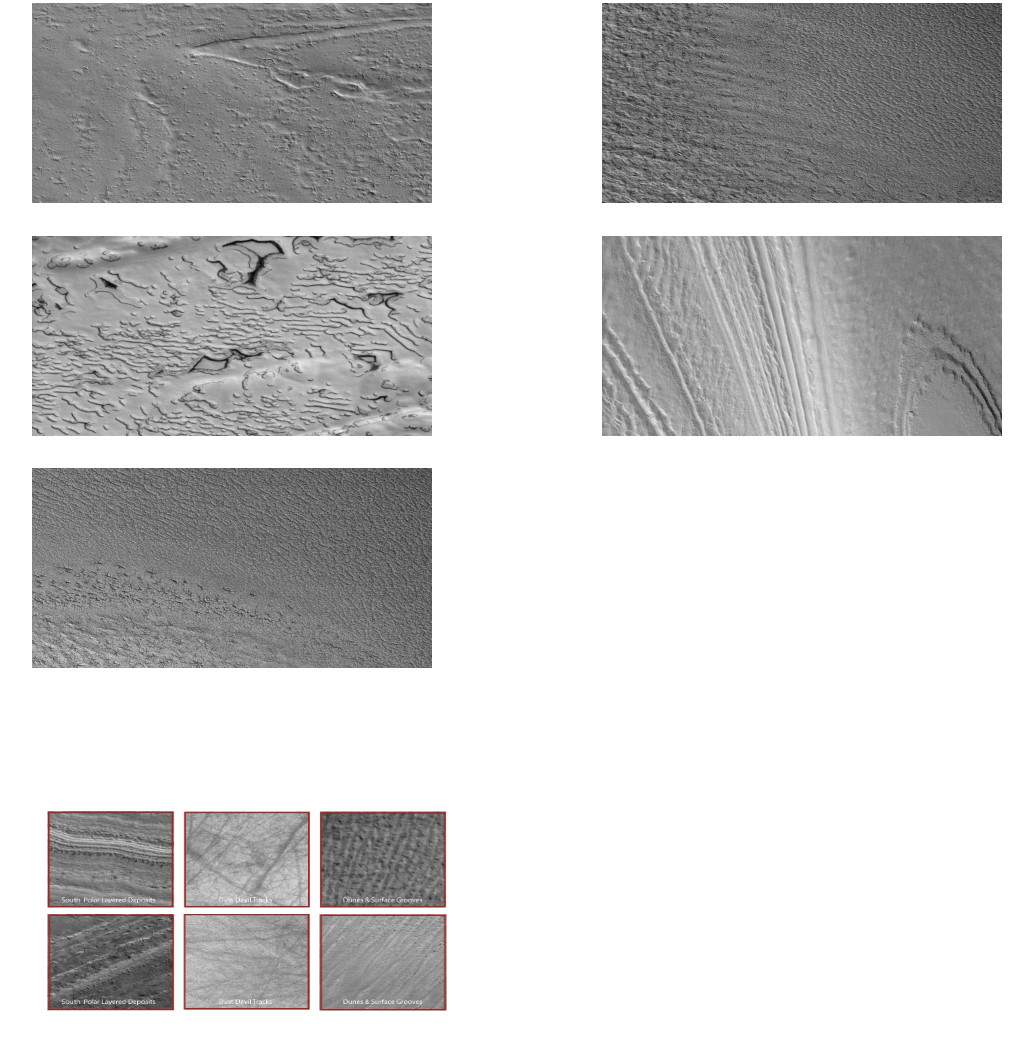
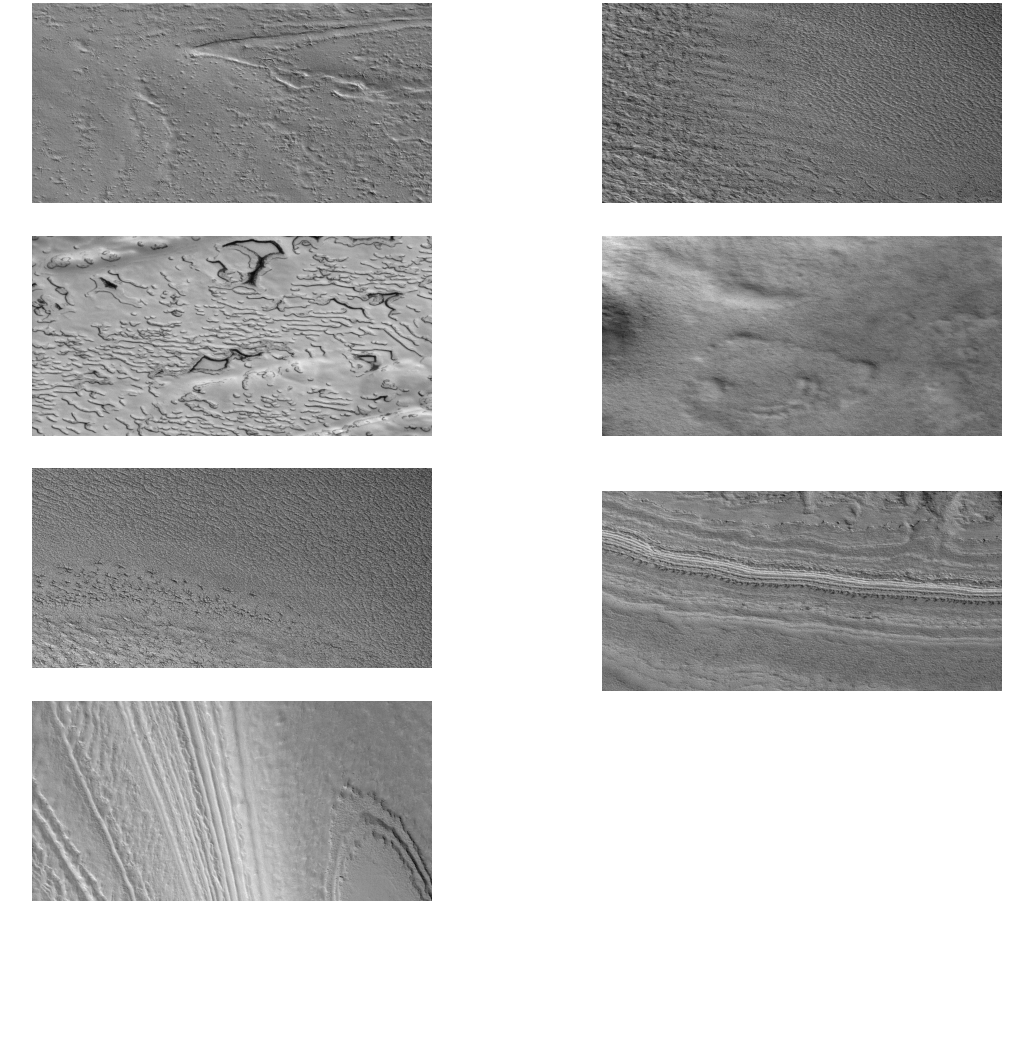
Before and after one commit to simoneduca/planet-four, a website: page public/index.html in a window 1280 px wide. Shown: the part 2064-3123 px from the top of the page, without its empty margins (36-1069 px from the left). Drawn offline with nearby package versions, Linux system fonts and the light colour scheme.

Commit message:
New images

```diff
--- a/public/index.html
+++ b/public/index.html
@@ -123,6 +123,13 @@
                 <p><i>Channel network and spiders</i>
                 </p>
             </div>
+            <div>
+                <a href="img/sg_APFT0000029g.png" class="fancybox" rel="gallery" title="None of the features are present">
+                    <img src="img/sg_APFT0000029g.png">
+                </a>
+                <p><i><strong>None</strong> of the features (spiders, baby spiders, channel networks, swiss cheese, and craters) are present</i>
+                </p>
+            </div>
         </div>
         <div class="col-md-6">
             <div>
@@ -154,10 +161,17 @@
                 </p>
             </div>
             <div>
-                <a href="img/sg_APFT0000029g.png" class="fancybox" rel="gallery" title="None of the features are present">
-                    <img src="img/sg_APFT0000029g.png">
+                <a href="img/none1.png" class="fancybox" rel="gallery" title="None of the features are present">
+                    <img src="img/none1.png">
                 </a>
-                <p><i><strong>None</strong> of the features(spiders, baby spiders, channel networks, swiss cheese, and craters)are present</i>
+                <p><i><strong>None</strong> of the features (spiders, baby spiders, channel networks, swiss cheese, and craters) are present</i>
+                </p>
+            </div>
+            <div>
+                <a href="img/none2.png" class="fancybox" rel="gallery" title="None of the features are present">
+                    <img src="img/none2.png">
+                </a>
+                <p><i><strong>None</strong> of the features (spiders, baby spiders, channel networks, swiss cheese, and craters) are present</i>
                 </p>
             </div>
         </div>
```
